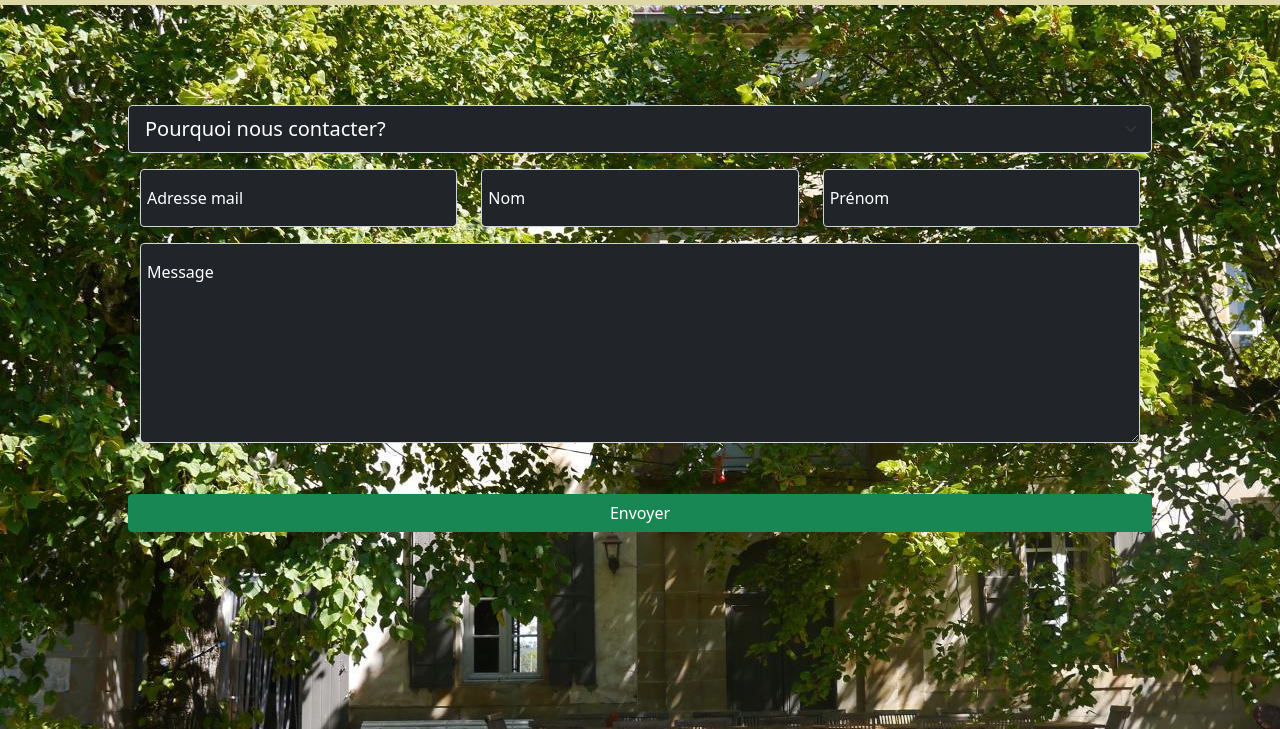
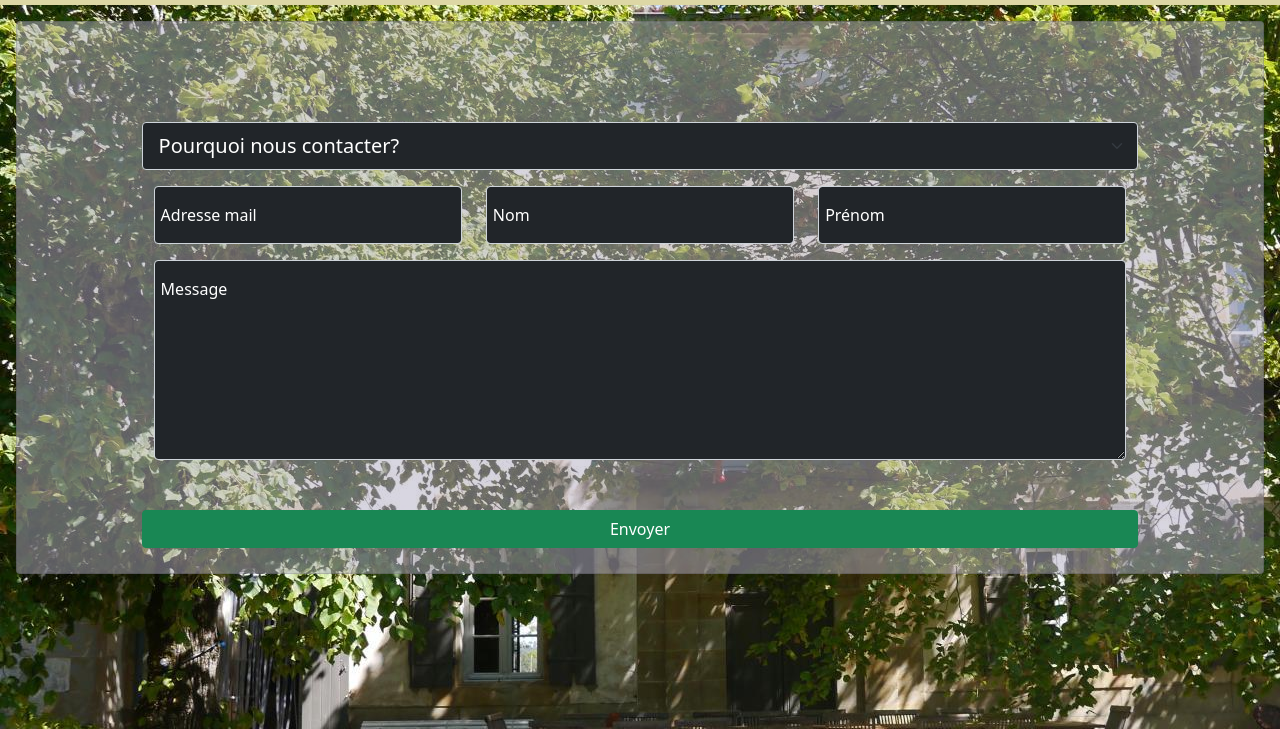
Before and after one commit to Skyward67/First-Website, a plain HTML site: page contact.html in a window 1280 px wide. Shown: the part 71-800 px from the top of the page. Drawn offline with nearby package versions, Linux system fonts and the light colour scheme.

Commit message:
First image fixed

```diff
--- a/contact.html
+++ b/contact.html
@@ -55,6 +55,9 @@
         </button>
 </nav>
 
+<div class="card-body" >
+  <div class="card formcard" style="background-color:rgba(178, 173, 195, 0.5);">
+
 <div>
   <form class = "row formcontact">
     <select class="form-select form-select-lg mb-3 text-white bg-dark" aria-label=".form-select-lg example" required>
@@ -81,10 +84,11 @@
 </div>
   <button type="submit" class="btn btn-success" style="margin: 5% 0px 0px 0px;">Envoyer</button>
 </form>
+</div>
+</div>
+</div>
 
 
 
-</div>
-
 </body>
 </html>
```
